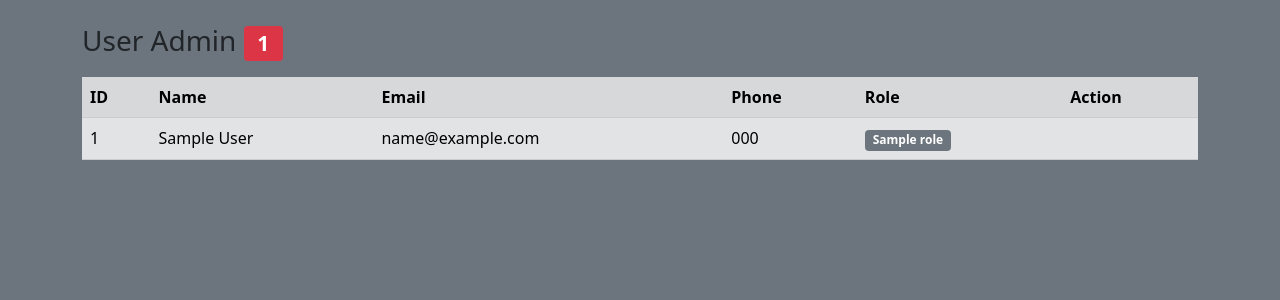
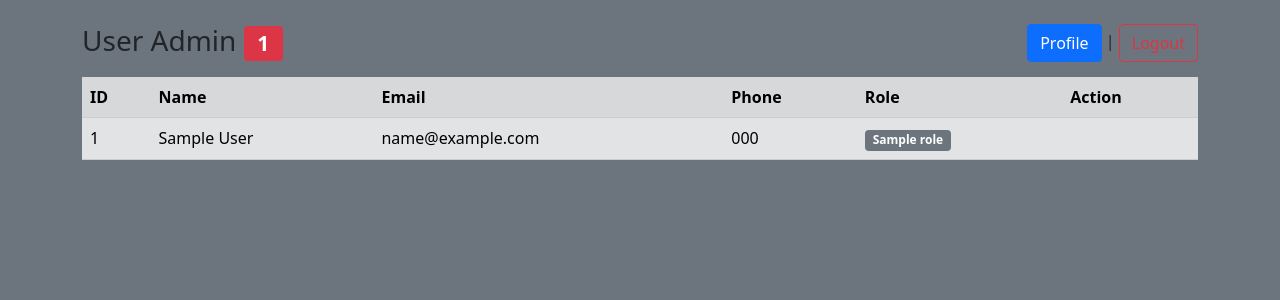
Before and after one commit to entbhoneMM/php_crud, a PHP site: page /hello_php/admin.php in a window 1280 px wide. Shown: the top 300 px of the page. Run offline with PHP 8.4, Linux system fonts and the light colour scheme; the visitor is signed in with stand-in values (Sample User, id 1); tables that the repository leaves empty or names only in its code hold one stand-in row (values such as "Sample post").

Commit message:
feat(admin): added profile btn and logout btn

```diff
--- a/admin.php
+++ b/admin.php
@@ -25,6 +25,11 @@ $users = $table->getAll();
 
 <body class="bg-secondary">
     <div class="container">
+
+        <div style="float: right">
+            <a href="profile.php" class="btn btn-primary">Profile</a> |
+            <a href="_actions/logout.php" class="btn btn-outline-danger">Logout</a>
+        </div>
 
         <h1 class="h3 mt-4 mb-3">User Admin
             <span class="badge bg-danger text-white">
```
